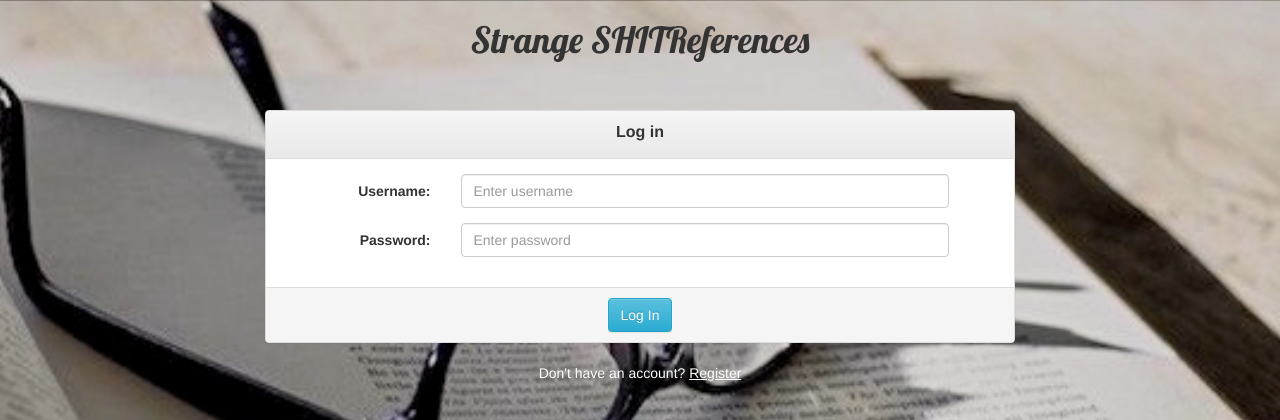
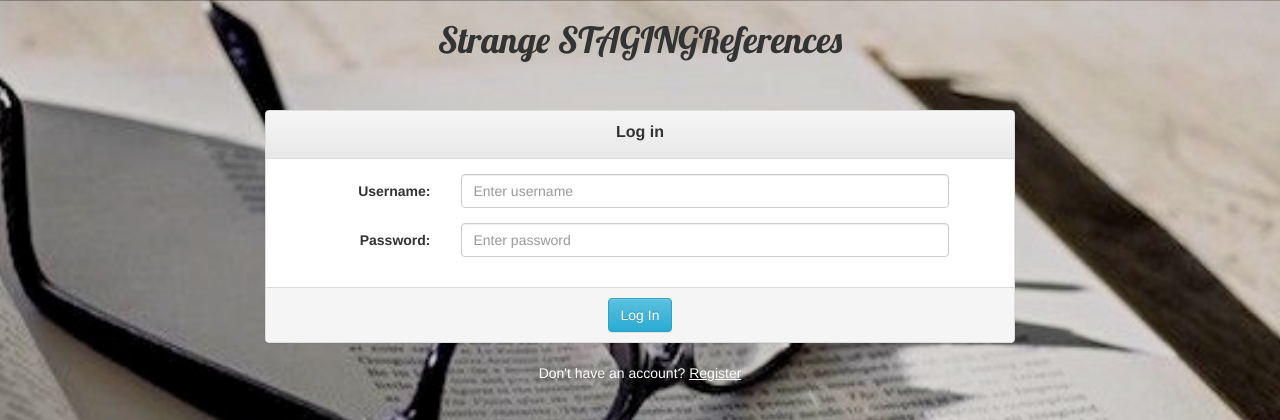
Before and after one commit to ryantantiern/strange-references, a Django app: page / in a window 1280 px wide. Shown: the top 420 px of the page. Run offline with Django 3.2, Linux system fonts and the light colour scheme; some libraries are stand-ins or nearby versions.

Commit message:
staging test

```diff
--- a/strange_references/templates/strange_references/login.html
+++ b/strange_references/templates/strange_references/login.html
@@ -59,7 +59,7 @@
 </head>
 
     <body>
-        <h1 id="login-banner" style=" font-family: 'Lobster', cursive;">Strange SHITReferences</h1>
+        <h1 id="login-banner" style=" font-family: 'Lobster', cursive;">Strange STAGINGReferences</h1>
         <div class="container">
             <div class="row">
                 <div class="col-sm-8 col-sm-offset-2">
```
